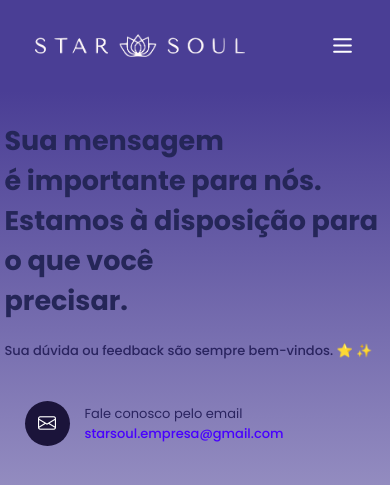
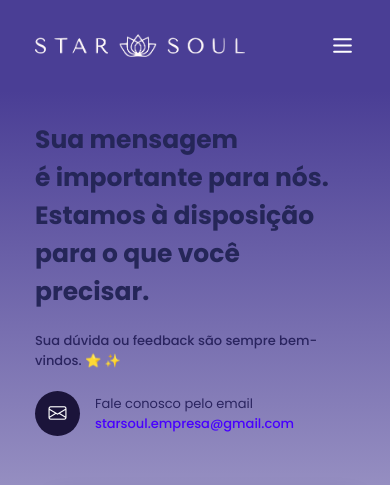
Before and after one commit to pedropalermodev/starsoul_frontend, a React (Vite) app: page /contact in a window 390 px wide. Shown: the top 485 px of the page. Built offline with nearby package versions, Linux system fonts and the light colour scheme; no server answers; a web font is replaced by a local one.

Commit message:
Adição do componente ScrollToTop para rolagem automática ao topo; ajustes nos estilos da página de contato e criação do arquivo de configuração do Netlify.

```diff
--- a/src/App.jsx
+++ b/src/App.jsx
@@ -12,6 +12,7 @@ import AdminApp from './views/admin/AdminApp';
 
 // Component
 import LoadingPage from './shared/components/LoadingPage'
+import ScrollToTop from './shared/components/ScrollToTop';
 
 // Página de Login/Cadastro
 import SignIn from './views/guest/pages/SignIn';
@@ -21,6 +22,7 @@ import ResetPassword from './views/guest/pages/ResetPassword';
 function App() {
     return (
         <BrowserRouter>
+            <ScrollToTop />
             <AuthProvider>
                 <ContentProvider>
                     <AppRoutes />
--- /dev/null
+++ b/src/shared/components/ScrollToTop.js
@@ -0,0 +1,12 @@
+import { useEffect } from 'react';
+import { useLocation } from 'react-router-dom';
+
+export default function ScrollToTop() {
+    const { pathname } = useLocation();
+
+    useEffect(() => {
+        window.scrollTo(0, 0);
+    }, [pathname]);
+
+    return null;
+}
--- a/src/views/guest/pages/Contact/styles.scss
+++ b/src/views/guest/pages/Contact/styles.scss
@@ -35,8 +35,6 @@
                 display: flex;
                 align-items: center;
                 gap: 15px;
-                margin-top: 20px;
-                margin-left: 20px;
 
                 &--icon {
                     display: flex;
@@ -138,13 +136,20 @@
 @media (max-width: 768px) {
     .contact__container-hero {
         flex-direction: column;
+        width: 100%;
+        min-width: 100px;
 
         &-box {
             width: 100%;
 
             &--title {
-                font-size: 27px;
+                font-size: 25px;
+                width: 100%;
             }
         }
     }
+
+    .contact__container-hero-box:nth-child(2) {
+        padding: 20px;
+    }
 }
```
Also changed, not shown: 1 other file (tests, documents, lock files or other folders).
